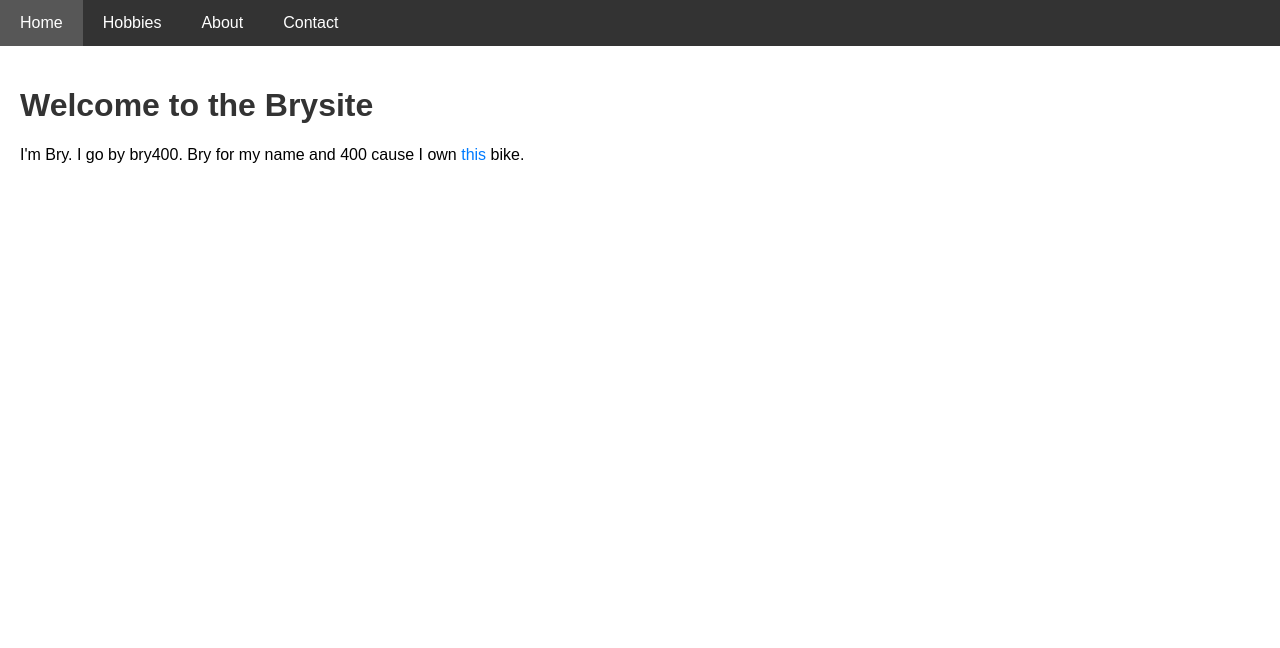
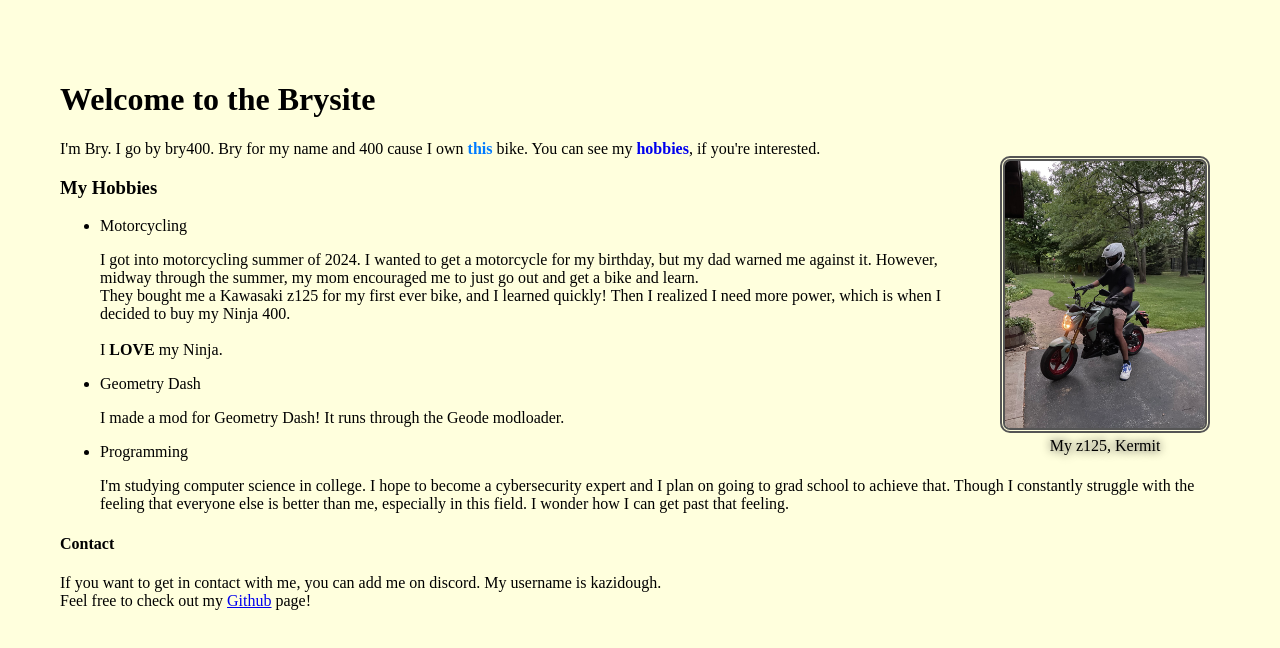
Before and after one commit to kazido/brysite, a plain HTML site: page index.html in a window 1280 px wide. Drawn offline with Linux system fonts and the light colour scheme.

Commit message:
general changes

```diff
--- a/index.html
+++ b/index.html
@@ -7,35 +7,9 @@
     <title>Brysite</title>
     <style>
         body {
-            font-family: Arial, sans-serif;
-            margin: 0;
-            padding: 0;
-        }
-
-        .navbar {
-            background-color: #333;
-            overflow: hidden;
-        }
-
-        .navbar a {
-            float: left;
-            display: block;
-            color: white;
-            text-align: center;
-            padding: 14px 20px;
-            text-decoration: none;
-        }
-
-        .navbar a:hover {
-            background-color: #575757;
-        }
-
-        .container {
-            padding: 20px;
-        }
-
-        h1 {
-            color: #333;
+            margin: 50px;
+            padding: 10px;
+            background-color: #FFFFDD;
         }
 
         .image-container {
@@ -68,27 +42,70 @@
             opacity: 1;
             transition: opacity 0.5s, visibility 0.5s;
         }
+        #z125Image {
+            border-radius: 10px;
+            border-color: #555;
+            border-style: double;
+            border-width: 5px;
+        }
+        #z125Caption {
+            color: #000;
+            border-radius: 10px;
+            text-shadow: 0px 0px 10px #111;
+        }
     </style>
 </head>
 
 <body>
 
-    <div class="navbar">
-        <a href="index.html">Home</a>
-        <a href="pages/hobbies.html">Hobbies</a>
-        <a href="#about">About</a>
-        <a href="#contact">Contact</a>
+    <div class="container">
+        <h1>Welcome to the Brysite</h1>
+        <figure style="float: right; margin-right: 10px; text-align: center;">
+            <img id="z125Image" src="resources/02D36884-190D-4CD2-B23B-68238A5731B1_1_105_c.jpeg" alt="Bry on z125"
+                style="width: 200px;">
+            <figcaption id="z125Caption">My z125, Kermit</figcaption>
+        </figure>
+
+        <p>I'm Bry. I go by bry400. Bry for my name and 400 cause I own
+            <span class="image-container">
+                <a href="#"><b>this</b></a>
+                <img src="resources/89C44326-C04C-4F18-B2B7-C55844805157_4_5005_c.jpeg" alt="Ninja 400">
+            </span> bike.
+            You can see my <a href="#hobbies" style="text-decoration: none;"><b>hobbies</b></a>, if you're interested.
+        </p>
     </div>
 
-    <div class="container">
-        <h1>Welcome to the Brysite</h1>
-        <p>I'm Bry. I go by bry400. Bry for my name and 400 cause I own
-            <span class="image-container">
-                <a href="#">this</a>
-                <img src="resources/89C44326-C04C-4F18-B2B7-C55844805157_4_5005_c.jpeg" alt="Bike Image">
-            </span> bike.
-        </p>
-    </div>
+    <div>
+        <div id="hobbies">
+            <h3>My Hobbies</h3>
+            <ul>
+                <li>Motorcycling
+                    <p>I got into motorcycling summer of 2024. I wanted to get a motorcycle for my birthday, but my dad
+                        warned me against it. However, midway through the summer, my mom encouraged me to just go out
+                        and get a bike and learn.<br>They bought me a Kawasaki z125 for my first ever bike, and I
+                        learned quickly!
+                        Then I realized I need more power, which is when I decided to buy my Ninja 400. <br><br>I
+                        <b>LOVE</b> my Ninja.
+                    </p>
+                </li>
+                <li>Geometry Dash
+                    <p>I made a mod for Geometry Dash! It runs through the Geode modloader.</p>
+                </li>
+                <li>Programming
+                    <p>I'm studying computer science in college. I hope to become a cybersecurity expert and I plan on
+                        going to grad school to achieve that.
+                        Though I constantly struggle with the feeling that everyone else is better than me, especially
+                        in this field. I wonder how I can get past that feeling.</p>
+                </li>
+            </ul>
+        </div>
+
+        <div id="Contat">
+            <h4>Contact</h4>
+            <p>If you want to get in contact with me, you can add me on discord. My username is kazidough.
+                <br> Feel free to check out my <a href="https://github.com/kazido">Github</a> page!
+            </p>
+        </div>
 
 </body>
 
```
Also changed, not shown: pages/hobbies.html (+3 -32 lines), resources/02D36884-190D-4CD2-B23B-68238A5731B1_1_105_c.jpeg (added).
